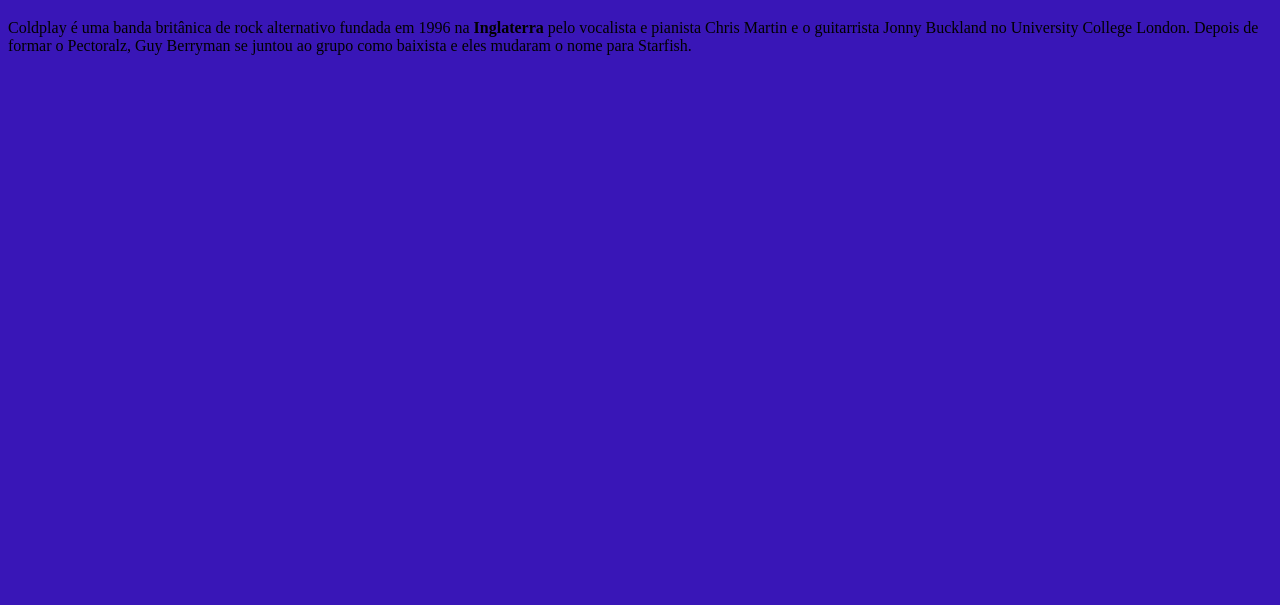
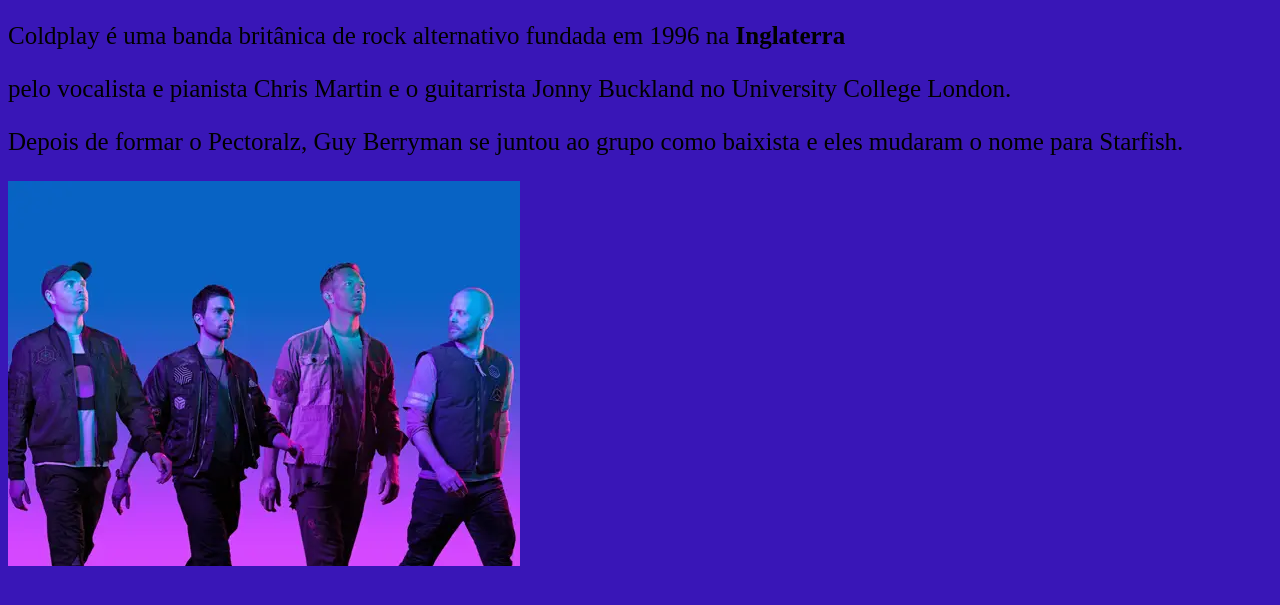
Before and after one commit to giovannapi/atividadepc, a plain HTML site: page index.html in a window 1280 px wide. Shown: the part 61-666 px from the top of the page. Drawn offline with Linux system fonts and the light colour scheme.

Commit message:
edição 1

```diff
--- a/index.html
+++ b/index.html
@@ -7,8 +7,10 @@
   </head>
   <body>
 <h1>Coldplay</h1>
-<p>Coldplay é uma banda britânica de rock alternativo fundada em 1996 na <strong>Inglaterra</strong> pelo vocalista e pianista Chris Martin e o guitarrista Jonny Buckland no University College London. Depois de formar o Pectoralz, Guy Berryman se juntou ao grupo como baixista e eles mudaram o nome para Starfish.</p>
-
+<p>Coldplay é uma banda britânica de rock alternativo fundada em 1996 na <strong>Inglaterra</strong> <p>
+<p>  pelo vocalista e pianista Chris Martin e o guitarrista Jonny Buckland no University College London.<p>
+  <p> Depois de formar o Pectoralz, Guy Berryman se juntou ao grupo como baixista e eles mudaram o nome para Starfish.</p>
+<img src="coldplay.webp" alt="">
 
   </body>
 </html>
--- a/style.css
+++ b/style.css
@@ -1,4 +1,6 @@
 body{
   background-color: #3916b7
-
 }
+p{
+  text-align: justify; font-size: 25px; color: #00000
+}
```
Also changed, not shown: coldplay.webp (added).
